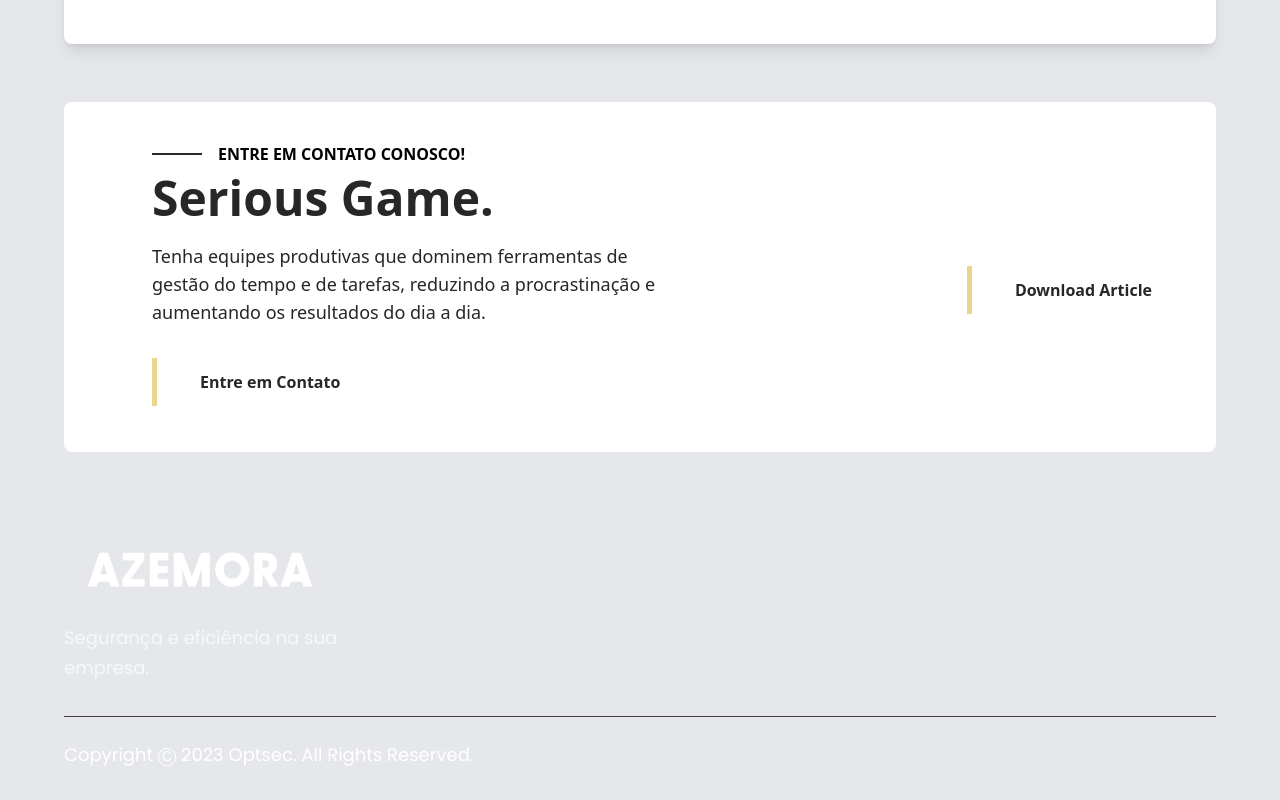
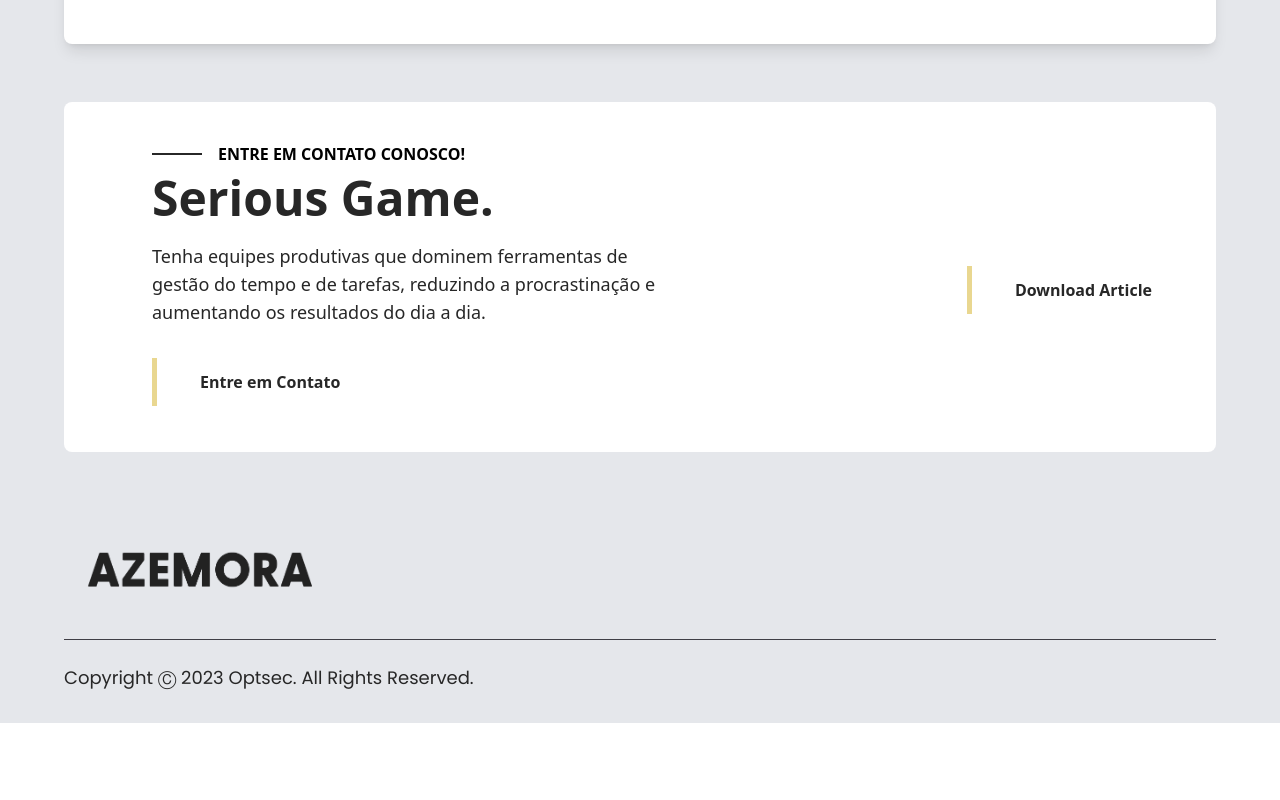
Before and after one commit to azemora/azm2024, a React (Vite) app: page / in a window 1280 px wide. Shown: the part 3725-4525 px from the top of the page. After the commit the page ends 4448 px from the top, so only its background shows below. Built offline with nearby package versions, Linux system fonts and the light colour scheme.

Commit message:
update footer

```diff
--- a/src/assets/index.js
+++ b/src/assets/index.js
@@ -54,6 +54,7 @@ import img_test1 from "./img_test1.png"
 import img_test2 from "./img_test2.png"
 import gamingBackground_large from "./gamingBackground_large.png"
 import gamingBackground_large2 from "./gamingBackground_large2.png"
+import newlogo_black from "./newlogo_black.png"
 
 
 export {
@@ -112,6 +113,7 @@ export {
   img_test1,
   img_test2,
   gamingBackground_large,
-  gamingBackground_large2
+  gamingBackground_large2,
+  newlogo_black
 
 };
--- a/src/components/Footer.jsx
+++ b/src/components/Footer.jsx
@@ -1,26 +1,23 @@
 import styles from "../style";
-import { logo, newlogo } from "../assets";
+import { logo, newlogo, newlogo_black } from "../assets";
 import { footerLinks, socialMedia } from "../constants";
 
 const Footer = () => (
   <section className={`${styles.flexCenter} ${styles.paddingY} flex-col`}>
     <div className={`${styles.flexStart} md:flex-row flex-col mb-8 w-full`}>
-      <div className="flex-[1] flex flex-col justify-start mr-10">
+      <div className="flex-[1] flex flex-col justify-start mr-10text-[#272727] ">
         <img
-          src={newlogo}
+          src={newlogo_black}
           alt="hoobank"
           className="w-[266px] h-[72.14px] object-contain"
         />
-        <p className={`${styles.paragraph} mt-4 max-w-[312px]`}>
-          Segurança e eficiência na sua empresa.
-        </p>
       </div>
 
 
     </div>
 
     <div className="w-full flex justify-between items-center md:flex-row flex-col pt-6 border-t-[1px] border-t-[#3F3E45]">
-      <p className="font-poppins font-normal text-center text-[18px] leading-[27px] text-white">
+      <p className="font-poppins font-normal text-center text-[18px] leading-[27px] text-[#272727]">
         Copyright Ⓒ 2023 Optsec. All Rights Reserved.
       </p>
 
```
Also changed, not shown: src/assets/newlogo_black.png (added).
